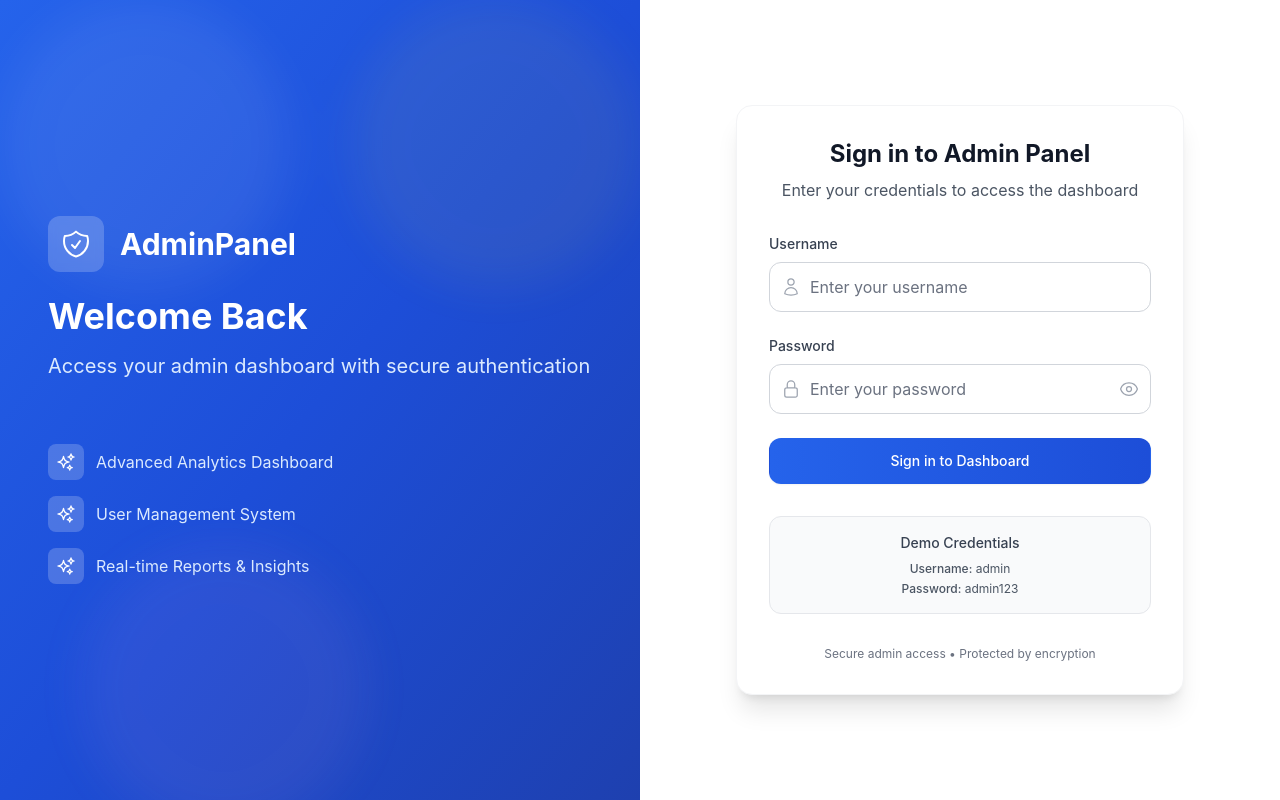
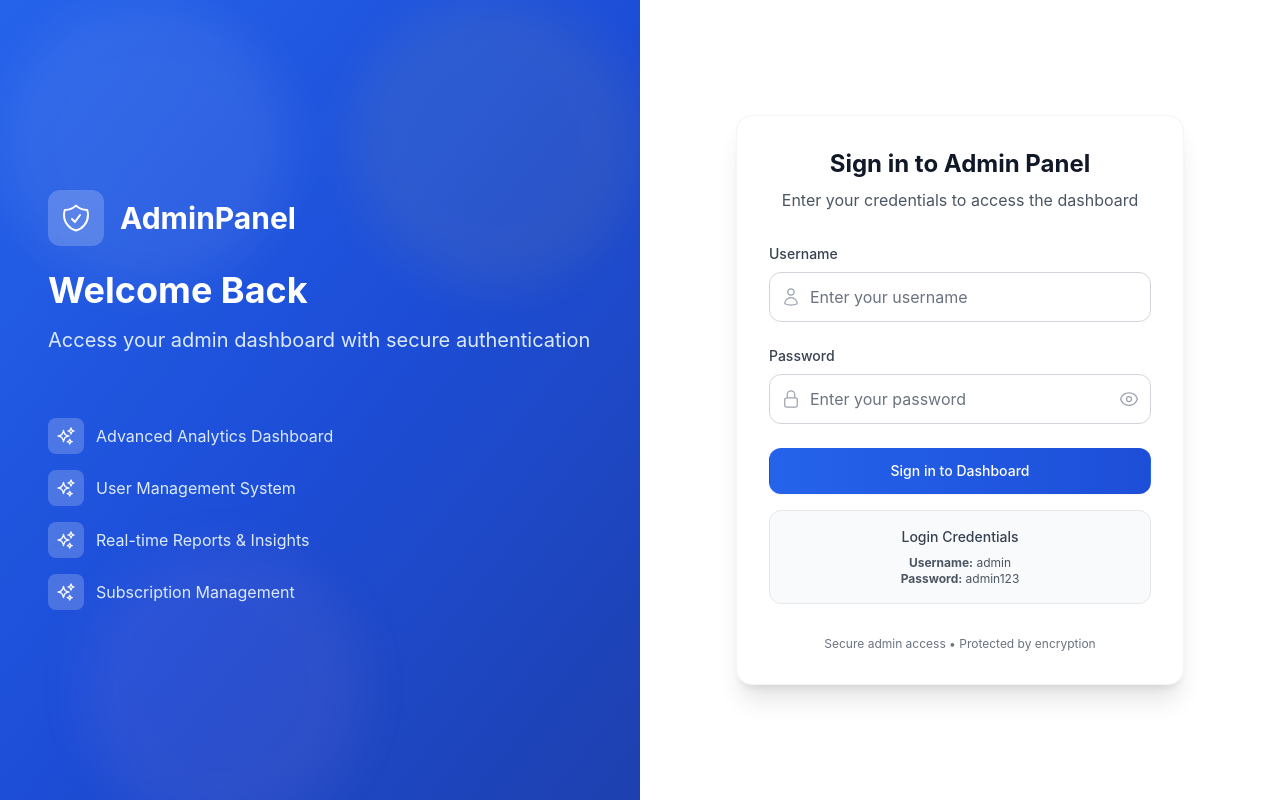
Before and after one commit to wefi-dex/private_messenger_admin, a React (Create React App) app: page / in a window 1280 px wide. Built offline with nearby package versions, Linux system fonts and the light colour scheme; no server answers.

Commit message:
Update Login.tsx

```diff
--- a/src/pages/Login.tsx
+++ b/src/pages/Login.tsx
@@ -24,11 +24,17 @@ const Login: React.FC = () => {
 
     try {
       const success = await login(username, password);
+
       if (!success) {
-        setError("Invalid username or password");
+        setError(
+          "Invalid username or password. Please try 'admin' / 'admin123'"
+        );
       }
-    } catch (err) {
-      setError("An error occurred during login");
+    } catch (err: any) {
+      setError(
+        err.message ||
+          "An error occurred during login. Please check your connection."
+      );
     } finally {
       setIsLoading(false);
     }
@@ -84,6 +90,14 @@ const Login: React.FC = () => {
               </div>
               <span className="ml-3 text-primary-100">
                 Real-time Reports & Insights
+              </span>
+            </div>
+            <div className="flex items-center">
+              <div className="p-2 bg-white bg-opacity-20 rounded-lg">
+                <SparklesIcon className="h-5 w-5 text-white" />
+              </div>
+              <span className="ml-3 text-primary-100">
+                Subscription Management
               </span>
             </div>
           </div>
@@ -235,18 +249,18 @@ const Login: React.FC = () => {
               </button>
             </form>
 
-            {/* Demo Credentials */}
-            <div className="mt-8 p-4 bg-gray-50 rounded-xl border border-gray-200">
+            {/* Simple Login Info */}
+            <div className="mt-4 p-4 bg-gray-50 rounded-xl border border-gray-200">
               <div className="text-center">
                 <p className="text-sm font-medium text-gray-700 mb-2">
-                  Demo Credentials
+                  Login Credentials
                 </p>
-                <div className="text-xs text-gray-600 space-y-1">
+                <div className="text-xs text-gray-600">
                   <p>
-                    <span className="font-medium">Username:</span> admin
+                    <strong>Username:</strong> admin
                   </p>
                   <p>
-                    <span className="font-medium">Password:</span> admin123
+                    <strong>Password:</strong> admin123
                   </p>
                 </div>
               </div>
```
